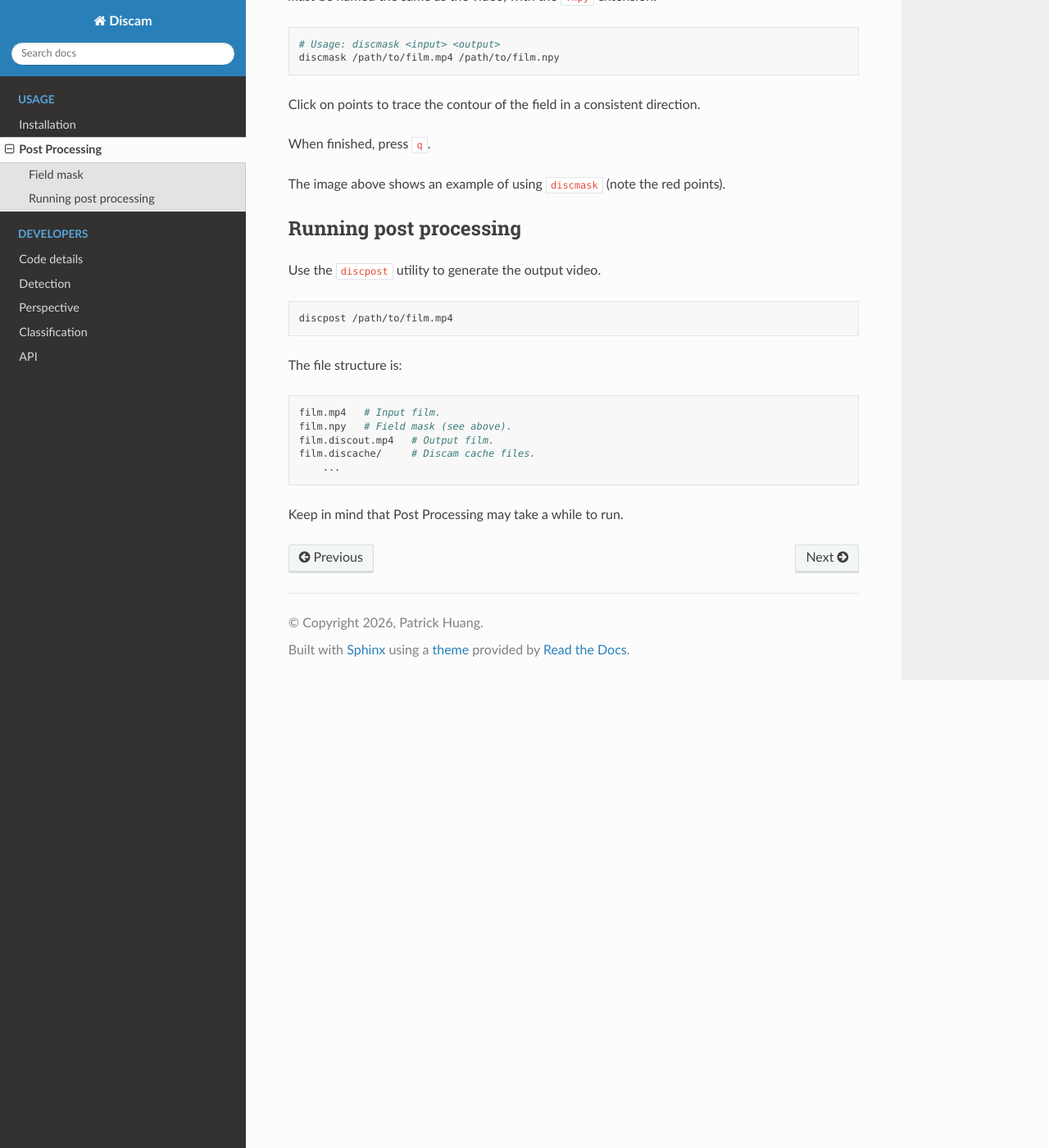
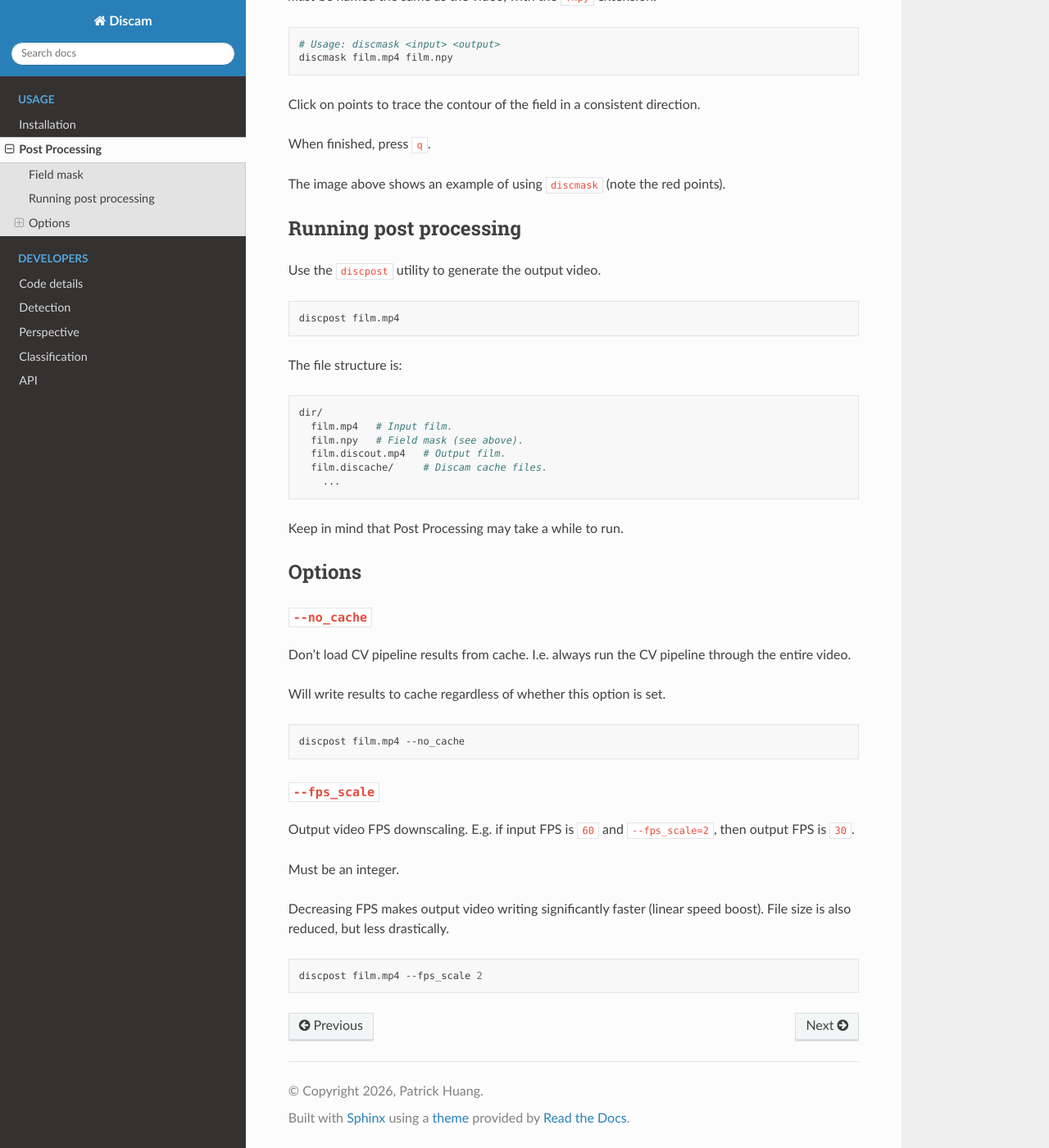
Before and after one commit to phuang1024/Discam, a Sphinx documentation site: the page built from docs/usage/post_processing.rst, in a window 1280 px wide and 1400 px high, scrolled down 961 px. Shown: the whole window at 82% size. Built offline with Sphinx 7.4.7 and the Read the Docs theme 3.1.0, drawn with Linux system fonts in a browser that asks for light colours; the version number could not be read and is left out.

Commit message:
Output FPS downscale.

```diff
--- a/docs/usage/post_processing.rst
+++ b/docs/usage/post_processing.rst
@@ -26,7 +26,7 @@ It *must* be named the same as the video, with the ``.npy`` extension.
 .. code-block:: bash
 
    # Usage: discmask <input> <output>
-   discmask /path/to/film.mp4 /path/to/film.npy
+   discmask film.mp4 film.npy
 
 Click on points to trace the contour of the field in a consistent direction.
 
@@ -41,16 +41,47 @@ Use the ``discpost`` utility to generate the output video.
 
 .. code-block:: bash
 
-   discpost /path/to/film.mp4
+   discpost film.mp4
 
 The file structure is:
 
 .. code-block:: bash
 
-   film.mp4   # Input film.
-   film.npy   # Field mask (see above).
-   film.discout.mp4   # Output film.
-   film.discache/     # Discam cache files.
+   dir/
+     film.mp4   # Input film.
+     film.npy   # Field mask (see above).
+     film.discout.mp4   # Output film.
+     film.discache/     # Discam cache files.
        ...
 
 Keep in mind that Post Processing may take a while to run.
+
+Options
+-------
+
+``--no_cache``
+^^^^^^^^^^^^^^
+
+Don't load CV pipeline results from cache.
+I.e. always run the CV pipeline through the entire video.
+
+Will write results to cache regardless of whether this option is set.
+
+.. code-block:: bash
+
+   discpost film.mp4 --no_cache
+
+``--fps_scale``
+^^^^^^^^^^^^^^^
+
+Output video FPS downscaling.
+E.g. if input FPS is ``60`` and ``--fps_scale=2``, then output FPS is ``30``.
+
+Must be an integer.
+
+Decreasing FPS makes output video writing significantly faster (linear speed boost).
+File size is also reduced, but less drastically.
+
+.. code-block:: bash
+
+   discpost film.mp4 --fps_scale 2
```
Also changed, not shown: 2 other files.
